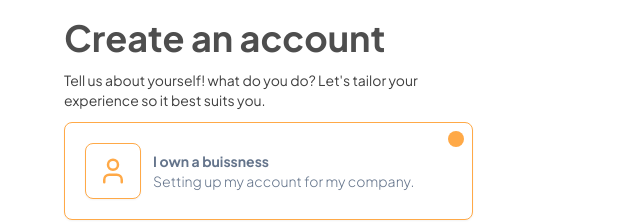
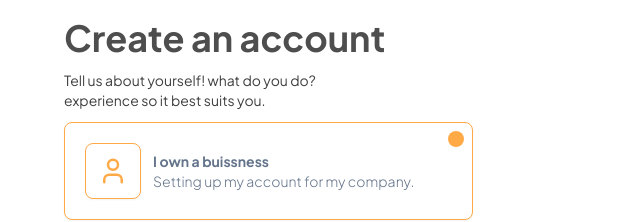
Before and after one commit to Darshit02/corinna-ai, a Next.js app: page /auth/sign-up in a window 1280 px wide. Shown: the part 126-348 px from the top of the page, without its empty margins (0-640 px from the left). Built offline with nearby package versions, Linux system fonts and the light colour scheme; no server answers.

Commit message:
fix : layout bug

```diff
--- a/src/app/portal/layout.tsx
+++ b/src/app/portal/layout.tsx
@@ -1,4 +1,4 @@
-import PortalBanner from '@/components/portal/portal-banner'
+// import PortalBanner from '@/components/portal/portal-banner'
 import React from 'react'
 
 type Props = {
@@ -10,8 +10,7 @@ const Layout = ({
 }: Props) => {
   return (
     <div className='flex flex-col h-screen'>
-
-        <PortalBanner/>
+        {/* <PortalBanner/> */}
         <div className="container flex justify-center flex-1 h-0">
             {children}
         </div>
--- a/src/components/form/sign-up/type-selection-form.tsx
+++ b/src/components/form/sign-up/type-selection-form.tsx
@@ -13,7 +13,7 @@ const TypeSelectionForm = ({ register, userType, setUserType }: Props) => {
     <>
       <h2 className="text-gravel md:text-4xl font-bold">Create an account</h2>
       <p className="text-iridium md:text-sm">
-        Tell us about yourself! what do you do? Let's tailor your
+        Tell us about yourself! what do you do?
         <br />
         experience so it best suits you.
       </p>
```
